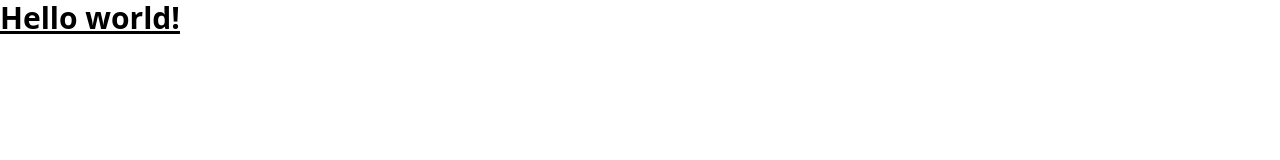
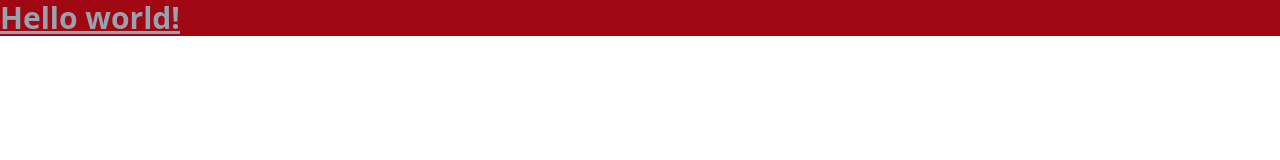
Before and after one commit to VitorAlcantara-tech/CP5-Front_end, a plain HTML site: page index.html in a window 1280 px wide. Drawn offline with nearby package versions, Linux system fonts and the light colour scheme.

Commit message:
feat: style.css

```diff
--- a/index.html
+++ b/index.html
@@ -3,11 +3,11 @@
 <head>
     <meta charset="UTF-8">
     <meta name="viewport" content="width=device-width, initial-scale=1.0">
-    <title>Music - landingPage</title>
+    <title>Melodia</title>
     <script src="https://cdn.jsdelivr.net/npm/@tailwindcss/browser@4"></script>
 </head>
 <body>
-    <h1 class="text-3xl font-bold underline">
+    <h1 class="text-3xl font-bold underline bg-red-800 text-gray-400">
       Hello world!
     </h1>
 </body>
```
Also changed, not shown: style.css (added).
